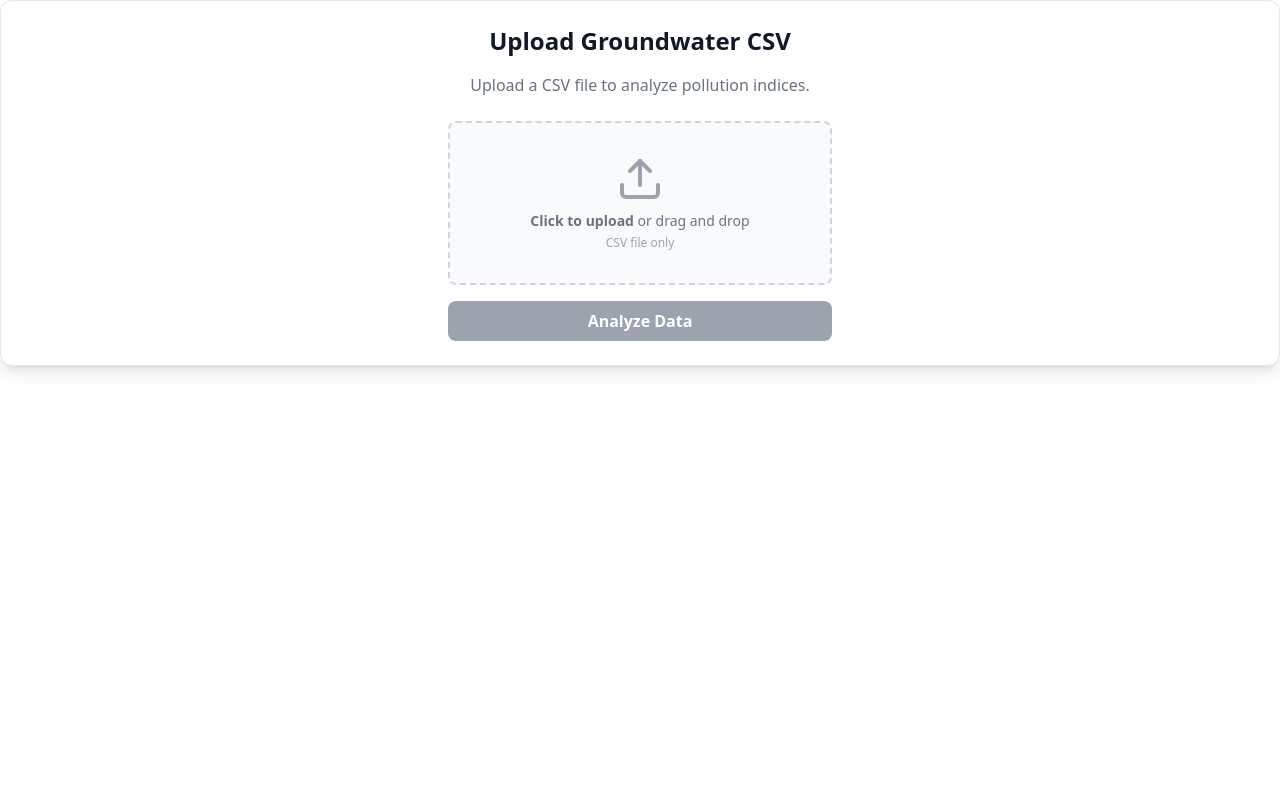
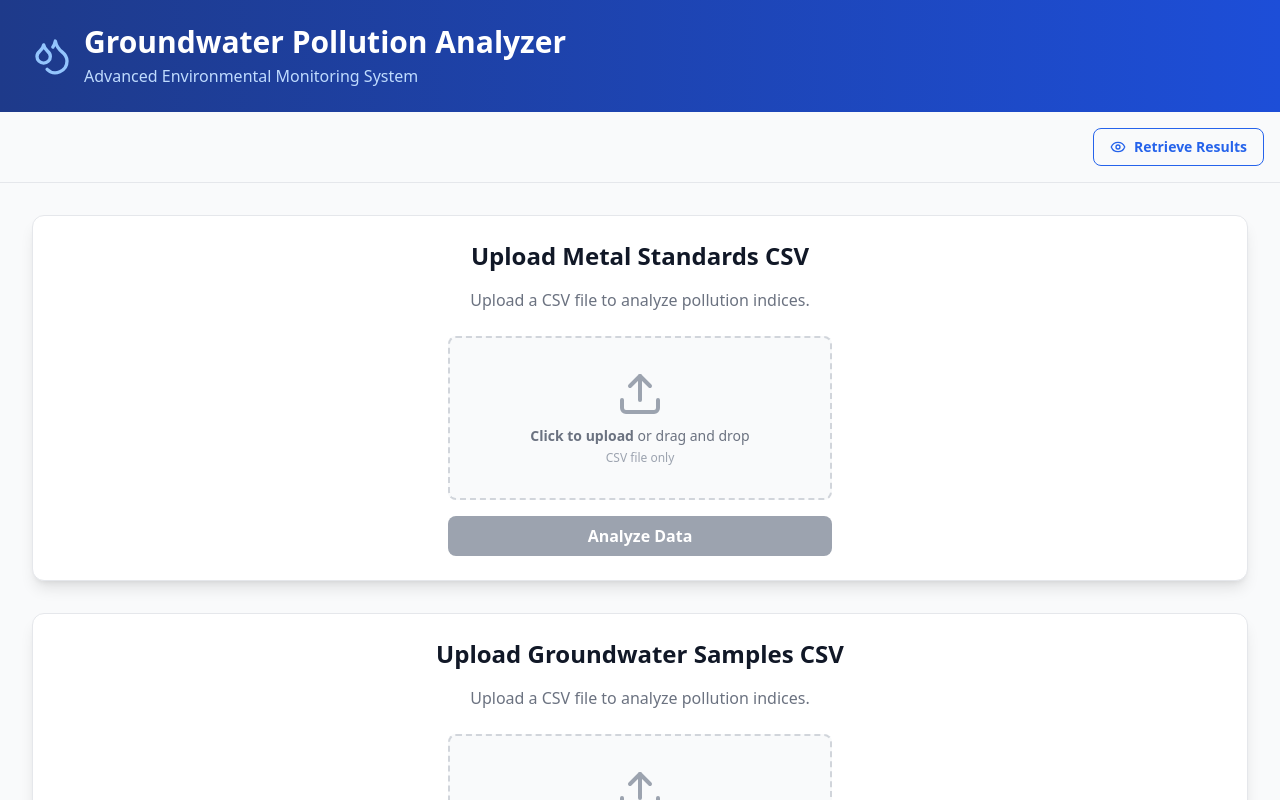
Before and after one commit to jeet-5870/Beyond-null-and-void, a React (Create React App) app in the folder frontend/: page / in a window 1280 px wide. Shown: the top 800 px of the page. Built offline with nearby package versions, Linux system fonts and the light colour scheme.

Commit message:
sqlite removed

```diff
--- a/frontend/src/components/uploadForm.jsx
+++ b/frontend/src/components/uploadForm.jsx
@@ -2,7 +2,7 @@ import React, { useEffect, useState, useRef } from 'react';
 import API from '../api.js';
 import { Upload } from 'lucide-react';
 
-function UploadForm({ onUploadComplete }) {
+function UploadForm({ onUploadComplete, uploadType }) {
   const [file, setFile] = useState(null);
   const [message, setMessage] = useState('');
   const [isUploading, setIsUploading] = useState(false);
@@ -35,8 +35,11 @@ function UploadForm({ onUploadComplete }) {
     const formData = new FormData();
     formData.append('file', file);
     setIsUploading(true);
+
+    const endpoint = uploadType === 'standards' ? '/api/standards' : '/upload';
+
     try {
-      const res = await API.post('/upload', formData, {
+      const res = await API.post(endpoint, formData, {
         headers: { 'Content-Type': 'multipart/form-data' }
       });
       setMessage(res.data.message || 'Upload successful');
@@ -55,12 +58,14 @@ function UploadForm({ onUploadComplete }) {
   // Correctly define messageColor before the return statement
   const messageColor = message.includes('failed') ? 'text-red-500' : 'text-green-500';
 
+  const formTitle = uploadType === 'standards' ? 'Upload Metal Standards CSV' : 'Upload Groundwater Samples CSV';
+
   return (
     <div className="flex flex-col items-center justify-center p-6 bg-white rounded-xl shadow-lg border border-gray-200 mb-8">
-      <h3 className="text-2xl font-bold text-gray-900 mb-4">Upload Groundwater CSV</h3>
+      <h3 className="text-2xl font-bold text-gray-900 mb-4">{formTitle}</h3>
       <p className="text-gray-500 mb-6">Upload a CSV file to analyze pollution indices.</p>
       <form onSubmit={handleSubmit} className="flex flex-col items-center space-y-4 w-full max-w-sm">
-        <label htmlFor="file-upload" className="w-full">
+        <label htmlFor={`file-upload-${uploadType}`} className="w-full">
           <div className="flex flex-col items-center justify-center w-full px-6 py-8 border-2 border-dashed border-gray-300 rounded-lg cursor-pointer bg-gray-50 hover:bg-gray-100 transition-colors duration-200">
             <Upload className="h-12 w-12 text-gray-400 mb-2" />
             <p className="text-sm text-gray-500">
@@ -69,7 +74,7 @@ function UploadForm({ onUploadComplete }) {
             <p className="text-xs text-gray-400 mt-1">CSV file only</p>
           </div>
           <input
-            id="file-upload"
+            id={`file-upload-${uploadType}`}
             type="file"
             accept=".csv"
             ref={fileInputRef}
--- a/frontend/src/pages/Dashboard.jsx
+++ b/frontend/src/pages/Dashboard.jsx
@@ -1,105 +1,222 @@
-import React, { useEffect, useState, useRef } from 'react';
+import React, { useState, useEffect } from 'react';
 import API from '../api.js';
-import { Upload } from 'lucide-react';
+import UploadForm from '../components/uploadForm.jsx';
+import ResultTable from '../components/resultTable.jsx';
+import PollutionChart from '../components/pollutionChart.jsx';
+import SafetyBadge from '../components/safetyBadge.jsx';
+import { Download, Droplets, Activity, MapPin, TrendingUp, FileText, CheckCircle, AlertCircle, Eye, EyeOff } from 'lucide-react';
+import { Card, CardContent, CardHeader } from '../components/card.jsx';
 
-function UploadForm({ onUploadComplete }) {
-  const [file, setFile] = useState(null);
-  const [message, setMessage] = useState('');
-  const [isUploading, setIsUploading] = useState(false);
-  const fileInputRef = useRef();
+// Header Component
+const Header = () => (
+  <header className="bg-gradient-to-r from-blue-900 to-blue-700 text-white shadow-lg">
+    <div className="max-w-7xl mx-auto px-4 sm:px-6 lg:px-8 py-6">
+      <div className="flex items-center space-x-3">
+        <Droplets className="h-10 w-10 text-blue-300" />
+        <div>
+          <h1 className="text-3xl font-bold">Groundwater Pollution Analyzer</h1>
+          <p className="text-blue-200 mt-1">Advanced Environmental Monitoring System</p>
+        </div>
+      </div>
+    </div>
+  </header>
+);
 
-  useEffect(() => {
-    if (fileInputRef.current) {
-      fileInputRef.current.value = null;
-      setFile(null);
-    }
-  }, []);
+// Navigation Component (New)
+const Navbar = ({ onRetrieve, showResults }) => (
+  <nav className="flex justify-end p-4 bg-gray-50 border-b border-gray-200">
+    <button
+      onClick={onRetrieve}
+      className="flex items-center space-x-2 px-4 py-2 text-sm font-semibold rounded-lg text-blue-600 border border-blue-600 hover:bg-blue-50 transition-colors"
+    >
+      {showResults ? (
+        <>
+          <EyeOff className="h-4 w-4" />
+          <span>Hide Results</span>
+        </>
+      ) : (
+        <>
+          <Eye className="h-4 w-4" />
+          <span>Retrieve Results</span>
+        </>
+      )}
+    </button>
+  </nav>
+);
 
-  useEffect(() => {
-    if (message) {
-      const timer = setTimeout(() => setMessage(''), 5000);
-      return () => clearTimeout(timer);
-    }
-  }, [message]);
+// Main Dashboard Component
+const Dashboard = () => {
+  const [results, setResults] = useState([]);
+  const [isLoading, setIsLoading] = useState(false);
+  const [error, setError] = useState(null);
+  const [isDownloading, setIsDownloading] = useState(false);
+  const [showResults, setShowResults] = useState(false);
 
-  const handleSubmit = async (e) => {
-    e.preventDefault();
-    if (!file) {
-      setMessage('Please select a file');
-      return;
-    }
-    if (!file.name.endsWith('.csv')) {
-      setMessage('Only CSV files are allowed');
-      return;
-    }
-    const formData = new FormData();
-    formData.append('file', file);
-    setIsUploading(true);
+  // The fetchResults function now loads the data when called
+  const fetchResults = async () => {
+    setIsLoading(true);
+    setError(null);
     try {
-      const res = await API.post('/upload', formData, {
-        headers: { 'Content-Type': 'multipart/form-data' }
-      });
-      setMessage(res.data.message || 'Upload successful');
-      setFile(null);
-      fileInputRef.current.value = null;
-      if (onUploadComplete) onUploadComplete();
+      const res = await API.get('/api/samples');
+      setResults(res.data);
+      setShowResults(true); // Show results after successful fetch
     } catch (err) {
-      const errorMsg = err.response?.data?.error || 'Upload failed';
-      setMessage(errorMsg);
-      console.error('❌ Upload error:', err);
+      console.error('Error fetching results:', err);
+      setError('Failed to load data. Please check the backend connection.');
+      setShowResults(false); // Hide results if fetch fails
     } finally {
-      setIsUploading(false);
+      setIsLoading(false);
     }
   };
 
-  // Correctly define messageColor before the return statement
-  const messageColor = message.includes('failed') ? 'text-red-500' : 'text-green-500';
+  const handleRetrieveResults = () => {
+    // If results are currently showing, hide them. Otherwise, fetch them.
+    if (showResults) {
+      setShowResults(false);
+    } else {
+      fetchResults();
+    }
+  };
+
+  const handleUploadComplete = () => {
+    // A successful upload will automatically fetch and display the new results.
+    fetchResults();
+  };
+
+  const handleDownloadReport = async () => {
+    setIsDownloading(true);
+    try {
+      const res = await API.get('/api/report', { responseType: 'blob' });
+      const blob = res.data;
+      const url = window.URL.createObjectURL(blob);
+      const link = document.createElement('a');
+      link.href = url;
+      link.setAttribute('download', 'groundwater_report.pdf');
+      document.body.appendChild(link);
+      link.click();
+      link.parentNode.removeChild(link);
+      window.URL.revokeObjectURL(url);
+    } catch (err) {
+      console.error('Error downloading report:', err);
+      setError('Failed to download report. Please try again.');
+    } finally {
+      setIsDownloading(false);
+    }
+  };
+
+  const stats = [
+    {
+      title: 'Total Locations',
+      value: results.length,
+      icon: MapPin,
+      color: 'text-blue-600',
+    },
+    {
+      title: 'Safe Sites',
+      value: results.filter((r) => r.classification === 'Safe').length,
+      icon: CheckCircle,
+      color: 'text-green-600',
+    },
+    {
+      title: 'Polluted Sites',
+      value: results.filter((r) => r.classification === 'Polluted' || r.classification === 'Highly Polluted').length,
+      icon: AlertCircle,
+      color: 'text-red-600',
+    },
+    {
+      title: 'Average HPI',
+      value: results.length ? (results.reduce((sum, r) => sum + r.hpi, 0) / results.length).toFixed(1) : '0.0',
+      icon: TrendingUp,
+      color: 'text-purple-600',
+    },
+  ];
 
   return (
-    <div className="flex flex-col items-center justify-center p-6 bg-white rounded-xl shadow-lg border border-gray-200 mb-8">
-      <h3 className="text-2xl font-bold text-gray-900 mb-4">Upload Groundwater CSV</h3>
-      <p className="text-gray-500 mb-6">Upload a CSV file to analyze pollution indices.</p>
-      <form onSubmit={handleSubmit} className="flex flex-col items-center space-y-4 w-full max-w-sm">
-        <label htmlFor="file-upload" className="w-full">
-          <div className="flex flex-col items-center justify-center w-full px-6 py-8 border-2 border-dashed border-gray-300 rounded-lg cursor-pointer bg-gray-50 hover:bg-gray-100 transition-colors duration-200">
-            <Upload className="h-12 w-12 text-gray-400 mb-2" />
-            <p className="text-sm text-gray-500">
-              <span className="font-semibold">Click to upload</span> or drag and drop
-            </p>
-            <p className="text-xs text-gray-400 mt-1">CSV file only</p>
+    <div className="min-h-screen bg-gray-50">
+      <Header />
+      <Navbar onRetrieve={handleRetrieveResults} showResults={showResults} />
+      <main className="max-w-7xl mx-auto px-4 sm:px-6 lg:px-8 py-8">
+        {/* New Standards Upload Form */}
+        <div className="mb-8">
+          <UploadForm onUploadComplete={handleUploadComplete} uploadType="standards" />
+        </div>
+
+        {/* Original Groundwater Data Upload Form */}
+        <div className="mb-8">
+          <UploadForm onUploadComplete={handleUploadComplete} uploadType="samples" />
+        </div>
+
+        {error && (
+          <div className="bg-red-100 text-red-800 p-4 rounded-md mb-8">
+            <p className="font-medium text-center">{error}</p>
           </div>
-          <input
-            id="file-upload"
-            type="file"
-            accept=".csv"
-            ref={fileInputRef}
-            onChange={(e) => setFile(e.target.files[0])}
-            className="hidden"
-          />
-        </label>
-        {file && <p className="text-sm text-gray-600 truncate max-w-full">Selected: {file.name}</p>}
-        <button
-          type="submit"
-          disabled={isUploading || !file}
-          className="w-full px-4 py-2 text-white bg-blue-600 rounded-lg font-semibold flex items-center justify-center space-x-2 transition-colors duration-200 hover:bg-blue-700 disabled:bg-gray-400 disabled:cursor-not-allowed"
-        >
-          {isUploading ? (
+        )}
+
+        {isLoading ? (
+          <div className="flex flex-col items-center justify-center py-20 text-center text-gray-500">
+            <div className="animate-spin rounded-full h-16 w-16 border-4 border-blue-500 border-t-transparent mb-4"></div>
+            <p className="text-xl">Loading analysis results...</p>
+          </div>
+        ) : showResults ? (
+          results.length > 0 ? (
             <>
-              <div className="animate-spin rounded-full h-4 w-4 border-2 border-white border-t-transparent"></div>
-              <span>Uploading...</span>
+              <div className="grid grid-cols-1 md:grid-cols-2 lg:grid-cols-4 gap-6 mb-8">
+                {stats.map((stat, index) => (
+                  <Card key={index} className="hover:shadow-xl transition-shadow">
+                    <CardContent className="p-6">
+                      <div className="flex items-center justify-between">
+                        <div>
+                          <p className="text-sm font-medium text-gray-500 mb-1">{stat.title}</p>
+                          <p className="text-2xl font-bold text-gray-900">{stat.value}</p>
+                        </div>
+                        <div className={`p-3 rounded-full bg-gray-50 ${stat.color}`}>
+                          <stat.icon className="h-6 w-6" />
+                        </div>
+                      </div>
+                    </CardContent>
+                  </Card>
+                ))}
+              </div>
+
+              <SafetyBadge data={results} />
+              <PollutionChart data={results} />
+              <ResultTable data={results} />
+
+              <div className="flex justify-center mt-8">
+                <button
+                  onClick={handleDownloadReport}
+                  disabled={isDownloading}
+                  className="bg-gradient-to-r from-blue-600 to-blue-700 text-white px-8 py-4 rounded-lg font-semibold flex items-center space-x-3 shadow-lg hover:shadow-xl transition-all hover:from-blue-700 hover:to-blue-800 disabled:opacity-50 disabled:cursor-not-allowed"
+                >
+                  {isDownloading ? (
+                    <>
+                      <div className="animate-spin rounded-full h-5 w-5 border-2 border-white border-t-transparent"></div>
+                      <span>Generating Report...</span>
+                    </>
+                  ) : (
+                    <>
+                      <Download className="h-5 w-5" />
+                      <span>Download PDF Report</span>
+                    </>
+                  )}
+                </button>
+              </div>
             </>
           ) : (
-            <span>Analyze Data</span>
-          )}
-        </button>
-      </form>
-      {message && (
-        <p className={`mt-4 text-sm font-medium ${messageColor}`}>
-          {message}
-        </p>
-      )}
+            <div className="flex flex-col items-center justify-center py-20 text-center text-gray-500">
+              <FileText className="h-20 w-20 mb-4" />
+              <p className="text-xl font-medium">No data to display. Please upload a CSV file to get started.</p>
+              <p className="text-sm mt-2">The dashboard will populate with analysis results after a successful upload.</p>
+            </div>
+          )
+        ) : (
+          <div className="flex flex-col items-center justify-center py-20 text-center text-gray-500">
+            <p className="text-lg font-medium">Click "Retrieve Results" to view the latest analysis.</p>
+          </div>
+        )}
+      </main>
     </div>
   );
-}
+};
 
-export default UploadForm;
+export default Dashboard;
--- a/package.json
+++ b/package.json
@@ -11,7 +11,6 @@
   "license": "ISC",
   "dependencies": {
     "axios": "^1.12.2",
-    "better-sqlite3": "^12.2.0",
     "cors": "^2.8.5",
     "csv-parser": "^3.2.0",
     "dotenv": "^17.2.2",
@@ -25,7 +24,6 @@
     "pg": "^8.16.3",
     "react": "^19.1.1",
     "react-leaflet": "^5.0.0",
-    "sqlite3": "^5.1.7",
     "winston": "^3.17.0"
   }
 }
```
